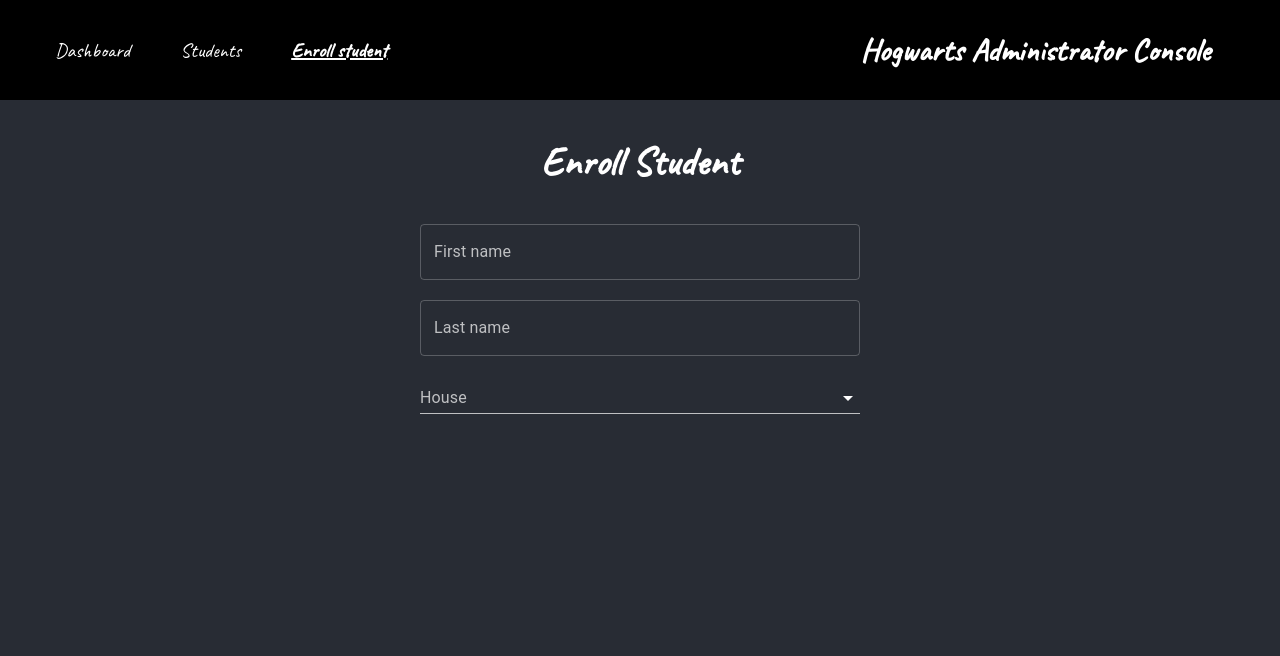
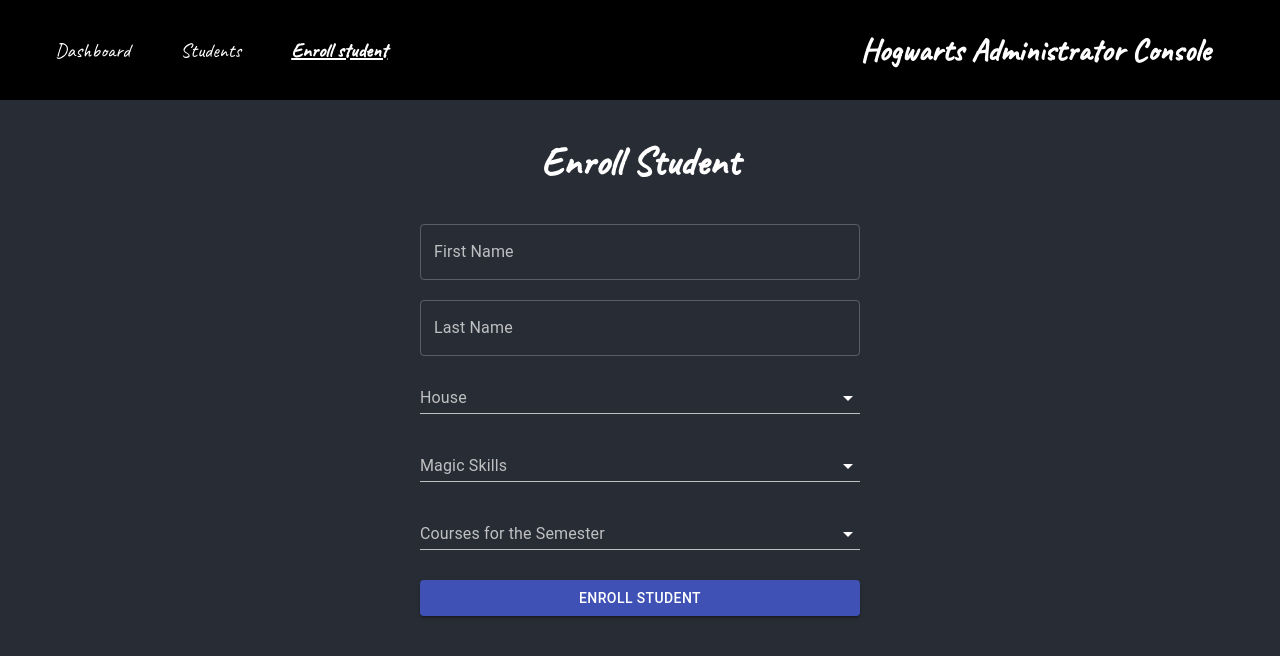
Before and after one commit to alex-lehan-bloom/Hogwarts-CRM-Full-Stack, a React (Create React App) app in the folder front-end-take-2/: page /enroll-student in a window 1280 px wide. Shown: the top 656 px of the page. Built offline with nearby package versions, Linux system fonts and the light colour scheme.

Commit message:
Finished enrollment form for adding a new user.

```diff
--- a/front-end-take-2/package.json
+++ b/front-end-take-2/package.json
@@ -4,6 +4,7 @@
   "private": true,
   "dependencies": {
     "@material-ui/core": "^4.10.0",
+    "@material-ui/lab": "^4.0.0-alpha.54",
     "@testing-library/jest-dom": "^4.2.4",
     "@testing-library/react": "^9.5.0",
     "@testing-library/user-event": "^7.2.1",
--- a/front-end-take-2/src/components/AddStudent/AddStudentForm.jsx
+++ b/front-end-take-2/src/components/AddStudent/AddStudentForm.jsx
@@ -1,20 +1,22 @@
 import React, { useState, useEffect } from "react";
 import { createMuiTheme, ThemeProvider } from "@material-ui/core/styles";
+import { makeStyles } from "@material-ui/core/styles";
+import Button from "@material-ui/core/Button";
 import FormControl from "@material-ui/core/FormControl";
 import Field from "./FormComponents/Field";
 import HouseSelection from "./FormComponents/HouseSelection";
+import MagicSkills from "./FormComponents/MagicSkills";
+import Courses from "./FormComponents/Courses";
 import { enrollStudent } from "../../lib/api";
-import { makeStyles } from "@material-ui/core/styles";
+import AlertMessage from "../Alert";
 
 const useStyles = makeStyles(() => ({
   root: {
     width: "60%",
     minWidth: 440,
+    paddingBottom: 100,
   },
-  "& .MuiInputBase-root": {
-    backgroundColor: "red",
-    margin: 20,
-  },
+  enrollButton: { margin: "20px 0 20px 0" },
 }));
 
 function AddStudentForm() {
@@ -25,25 +27,14 @@
   let [lastName, setLastName] = useState();
   let [house, setHouse] = useState("");
   let [skills, setSkills] = useState([]);
-  let [desiredSkills, setDesiredSkills] = useState([]);
   let [courses, setCourses] = useState([]);
   let [alertOpen, setAlertOpen] = useState(false);
   let [alertSeverity, setAlertSeverity] = useState("success");
   let [alertMessage, setAlertMessage] = useState("");
 
   useEffect(() => {
-    console.log(house);
-  }, [house]);
-
-  function handleFirstNameChange(firstName) {
-    setFirstName(firstName);
-  }
-  function handleLastNameChange(lastName) {
-    setLastName(lastName);
-  }
-  function handleHouse(house) {
-    setHouse(house);
-  }
+    console.log(courses);
+  }, [courses]);
 
   function handleCloseOfAlert() {
     setAlertOpen(false);
@@ -56,7 +47,7 @@
       lastName,
       house,
       skills,
-      desiredSkills,
+      [],
       courses
     );
     if (response.statusText === "OK") {
@@ -77,25 +68,53 @@
       <FormControl className={classes.root}>
         <Field
           class="first-name"
-          label="First name"
+          label="First Name"
           handleInput={(firstName) => {
-            handleFirstNameChange(firstName);
+            setFirstName(firstName);
           }}
         />
         <Field
           class="last-name"
-          label="Last name"
+          label="Last Name"
           handleInput={(lastName) => {
-            handleLastNameChange(lastName);
+            setLastName(lastName);
           }}
         />
         <HouseSelection
           className={classes.house}
           handleSelection={(house) => {
-            handleHouse(house);
+            setHouse(house);
           }}
         />
+        <MagicSkills
+          handleSkills={(skills) => {
+            setSkills(skills);
+          }}
+        />
+        <Courses
+          handleCourses={(courses) => {
+            setCourses(courses);
+          }}
+        />
+        <Button
+          className={classes.enrollButton}
+          variant="contained"
+          color="primary"
+          onClick={(event) => {
+            handleSubmit(event);
+          }}
+        >
+          Enroll Student
+        </Button>
       </FormControl>
+      <AlertMessage
+        open={alertOpen}
+        message={alertMessage}
+        severity={alertSeverity}
+        handleClose={() => {
+          handleCloseOfAlert();
+        }}
+      />
     </ThemeProvider>
   );
 }
--- /dev/null
+++ b/front-end-take-2/src/components/AddStudent/FormComponents/Courses.jsx
@@ -0,0 +1,105 @@
+import React, { useEffect } from "react";
+import { makeStyles, useTheme } from "@material-ui/core/styles";
+import Input from "@material-ui/core/Input";
+import InputLabel from "@material-ui/core/InputLabel";
+import MenuItem from "@material-ui/core/MenuItem";
+import FormControl from "@material-ui/core/FormControl";
+import Select from "@material-ui/core/Select";
+import Chip from "@material-ui/core/Chip";
+
+const useStyles = makeStyles((theme) => ({
+  formControl: {
+    width: "100%",
+    margin: "10px 0 10px 0",
+  },
+  chips: {
+    display: "flex",
+    flexWrap: "wrap",
+  },
+  chip: {
+    margin: 10,
+    padding: 5,
+    display: "block",
+  },
+}));
+
+const ITEM_HEIGHT = 48;
+const ITEM_PADDING_TOP = 8;
+const MenuProps = {
+  PaperProps: {
+    style: {
+      maxHeight: ITEM_HEIGHT * 4.5 + ITEM_PADDING_TOP,
+      width: 250,
+    },
+  },
+};
+
+const courseList = [
+  "Defense Against the Dark Arts w/ Prof. Snape",
+  "Transfiguration w/ Prof. McGonagall",
+  "Charms w/ Prof. Flitwick",
+  "History of Magic w/ Prof. Binns",
+  "Herbology w/ Prof. Sprout",
+  "Flying w/ Madame Hooch",
+  "Care of Magical Creatures w/ Hagrid",
+  "Divination w/ Prof. Trelawney",
+];
+
+function getStyles(name, personName, theme) {
+  return {
+    fontWeight:
+      personName.indexOf(name) === -1
+        ? theme.typography.fontWeightRegular
+        : theme.typography.fontWeightMedium,
+  };
+}
+
+function Courses(props) {
+  const classes = useStyles();
+  const theme = useTheme();
+  const [courses, setCourses] = React.useState([]);
+
+  const handleChange = (event) => {
+    setCourses(event.target.value);
+  };
+
+  useEffect(() => {
+    props.handleCourses(courses);
+  }, [courses]);
+
+  return (
+    <div>
+      <FormControl className={classes.formControl}>
+        <InputLabel id="magic-skills">Courses for the Semester</InputLabel>
+        <Select
+          labelId="magic-skills"
+          id="magic-skills"
+          multiple
+          value={courses}
+          onChange={handleChange}
+          input={<Input id="select-multiple-chip" />}
+          renderValue={(selected) => (
+            <div className={classes.chips}>
+              {selected.map((value) => (
+                <Chip key={value} label={value} className={classes.chip} />
+              ))}
+            </div>
+          )}
+          MenuProps={MenuProps}
+        >
+          {courseList.map((name) => (
+            <MenuItem
+              key={name}
+              value={name}
+              style={getStyles(name, courses, theme)}
+            >
+              {name}
+            </MenuItem>
+          ))}
+        </Select>
+      </FormControl>
+    </div>
+  );
+}
+
+export default Courses;
--- a/front-end-take-2/src/components/AddStudent/FormComponents/Field.jsx
+++ b/front-end-take-2/src/components/AddStudent/FormComponents/Field.jsx
@@ -1,7 +1,12 @@
 import React, { useState, useEffect } from "react";
 import TextField from "@material-ui/core/TextField";
-import InputLabel from "@material-ui/core/InputLabel";
-import { useStyles } from "../../../css/AddStudentFormMaterialUI";
+import { makeStyles } from "@material-ui/core/styles";
+
+const useStyles = makeStyles(() => ({
+  root: {
+    margin: "10px 0 10px 0",
+  },
+}));
 
 function Field(props) {
   const classes = useStyles();
--- a/front-end-take-2/src/components/AddStudent/FormComponents/HouseSelection.jsx
+++ b/front-end-take-2/src/components/AddStudent/FormComponents/HouseSelection.jsx
@@ -3,7 +3,13 @@
 import InputLabel from "@material-ui/core/InputLabel";
 import Select from "@material-ui/core/Select";
 import MenuItem from "@material-ui/core/MenuItem";
-import { useStyles } from "../../../css/AddStudentFormMaterialUI";
+import { makeStyles } from "@material-ui/core/styles";
+
+const useStyles = makeStyles(() => ({
+  root: {
+    margin: "10px 0 10px 0",
+  },
+}));
 
 function HouseSelector(props) {
   const classes = useStyles();
--- /dev/null
+++ b/front-end-take-2/src/components/AddStudent/FormComponents/MagicSkills.jsx
@@ -0,0 +1,110 @@
+import React, { useEffect } from "react";
+import clsx from "clsx";
+import { makeStyles, useTheme } from "@material-ui/core/styles";
+import Input from "@material-ui/core/Input";
+import InputLabel from "@material-ui/core/InputLabel";
+import MenuItem from "@material-ui/core/MenuItem";
+import FormControl from "@material-ui/core/FormControl";
+import ListItemText from "@material-ui/core/ListItemText";
+import Select from "@material-ui/core/Select";
+import Checkbox from "@material-ui/core/Checkbox";
+import Chip from "@material-ui/core/Chip";
+
+const useStyles = makeStyles((theme) => ({
+  formControl: {
+    width: "100%",
+    margin: "10px 0 10px 0",
+  },
+  chips: {
+    display: "flex",
+    flexWrap: "wrap",
+  },
+  chip: {
+    margin: 5,
+  },
+}));
+
+const ITEM_HEIGHT = 48;
+const ITEM_PADDING_TOP = 8;
+const MenuProps = {
+  PaperProps: {
+    style: {
+      maxHeight: ITEM_HEIGHT * 4.5 + ITEM_PADDING_TOP,
+      width: 250,
+    },
+  },
+};
+
+const magicSkills = [
+  "Defense",
+  "Flying",
+  "Parsletongue",
+  "Astronomy",
+  "Charms",
+  "Herbs",
+  "History",
+  "Potions",
+  "Transfiguration",
+  "Runes",
+  "Divination",
+  "Muggle Knowledge",
+];
+
+function getStyles(name, personName, theme) {
+  return {
+    fontWeight:
+      personName.indexOf(name) === -1
+        ? theme.typography.fontWeightRegular
+        : theme.typography.fontWeightMedium,
+  };
+}
+
+function MagicSkills(props) {
+  const classes = useStyles();
+  const theme = useTheme();
+  const [skills, setSkills] = React.useState([]);
+
+  const handleChange = (event) => {
+    setSkills(event.target.value);
+  };
+
+  useEffect(() => {
+    props.handleSkills(skills);
+  }, [skills]);
+
+  return (
+    <div>
+      <FormControl className={classes.formControl}>
+        <InputLabel id="magic-skills">Magic Skills</InputLabel>
+        <Select
+          labelId="magic-skills"
+          id="magic-skills"
+          multiple
+          value={skills}
+          onChange={handleChange}
+          input={<Input id="select-multiple-chip" />}
+          renderValue={(selected) => (
+            <div className={classes.chips}>
+              {selected.map((value) => (
+                <Chip key={value} label={value} className={classes.chip} />
+              ))}
+            </div>
+          )}
+          MenuProps={MenuProps}
+        >
+          {magicSkills.map((name) => (
+            <MenuItem
+              key={name}
+              value={name}
+              style={getStyles(name, skills, theme)}
+            >
+              {name}
+            </MenuItem>
+          ))}
+        </Select>
+      </FormControl>
+    </div>
+  );
+}
+
+export default MagicSkills;
--- /dev/null
+++ b/front-end-take-2/src/components/Alert.jsx
@@ -0,0 +1,24 @@
+import React from "react";
+import Snackbar from "@material-ui/core/Snackbar";
+import MuiAlert from "@material-ui/lab/Alert";
+import { makeStyles } from "@material-ui/core/styles";
+
+function Alert(props) {
+  return <MuiAlert elevation={6} variant="filled" {...props} />;
+}
+
+function AlertMessage(props) {
+  const handleClose = () => {
+    props.handleClose();
+  };
+
+  return (
+    <Snackbar open={props.open} autoHideDuration={6000} onClose={handleClose}>
+      <Alert onClose={handleClose} severity={props.severity}>
+        {props.message}
+      </Alert>
+    </Snackbar>
+  );
+}
+
+export default AlertMessage;
--- a/front-end-take-2/src/css/AddStudentFormMaterialUI.jsx
+++ /dev/null
@@ -1,7 +0,0 @@
-import { makeStyles } from "@material-ui/core/styles";
-
-export const useStyles = makeStyles(() => ({
-  root: {
-    margin: "10px 0 10px 0",
-  },
-}));
```
Also changed, not shown: 1 other file (tests, documents, lock files or other folders).
